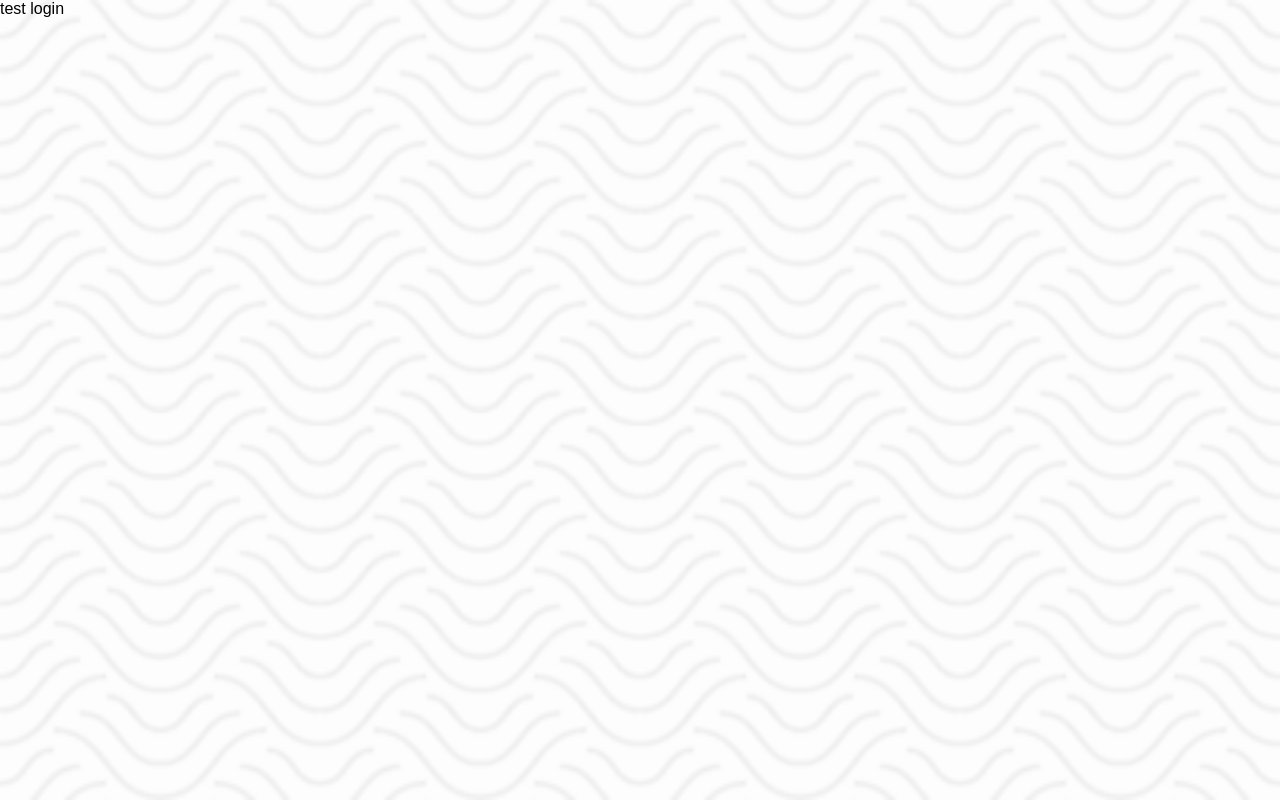
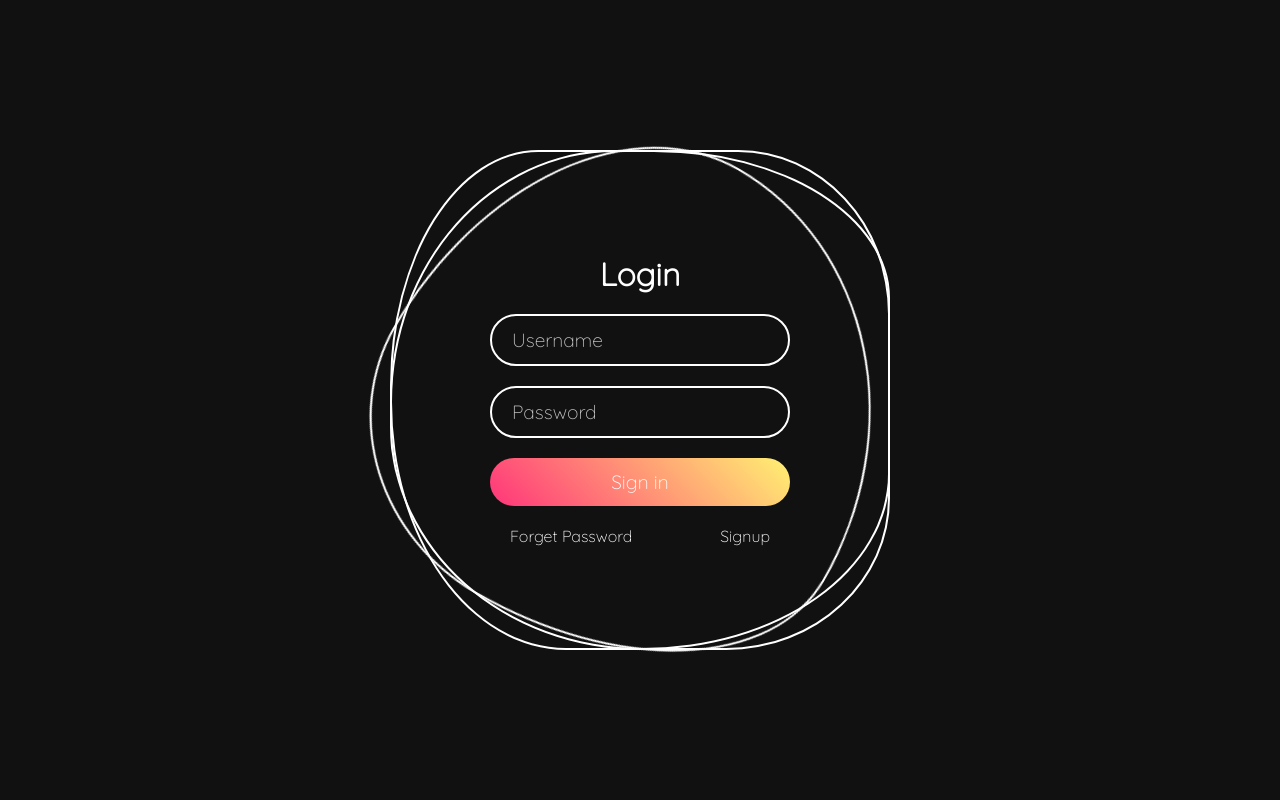
Before and after one commit to Koomball/FastGuide-site, a plain HTML site: page account/login/index.html in a window 1280 px wide. Drawn offline with nearby package versions, Linux system fonts and the light colour scheme.

Commit message:
Update index.html

```diff
--- a/account/login/index.html
+++ b/account/login/index.html
@@ -3,12 +3,30 @@
 <head>
   <meta charset="utf-8">
   <title>Nylon CodeShare | Login</title>
-  <link href="/style.css" rel="stylesheet" />
+  <link href="/account/login/style.css" rel="stylesheet" />
 </head>
 <body>
-test login
+<div class="ring">
+  <i style="--clr:#00ff0a;"></i>
+  <i style="--clr:#ff0057;"></i>
+  <i style="--clr:#fffd44;"></i>
+  <div class="login">
+    <h2>Login</h2>
+    <div class="inputBx">
+      <input type="text" placeholder="Username">
+    </div>
+    <div class="inputBx">
+      <input type="password" placeholder="Password">
+    </div>
+    <div class="inputBx">
+      <input type="submit" value="Sign in">
+    </div>
+    <div class="links">
+      <a href="#">Forget Password</a>
+      <a href="#">Signup</a>
+    </div>
+  </div>
+</div>
   <script src="http://ajax.googleapis.com/ajax/libs/jquery/1/jquery.min.js"></script>
-  <script>
-  </script>
 </body>
 </html>
```
